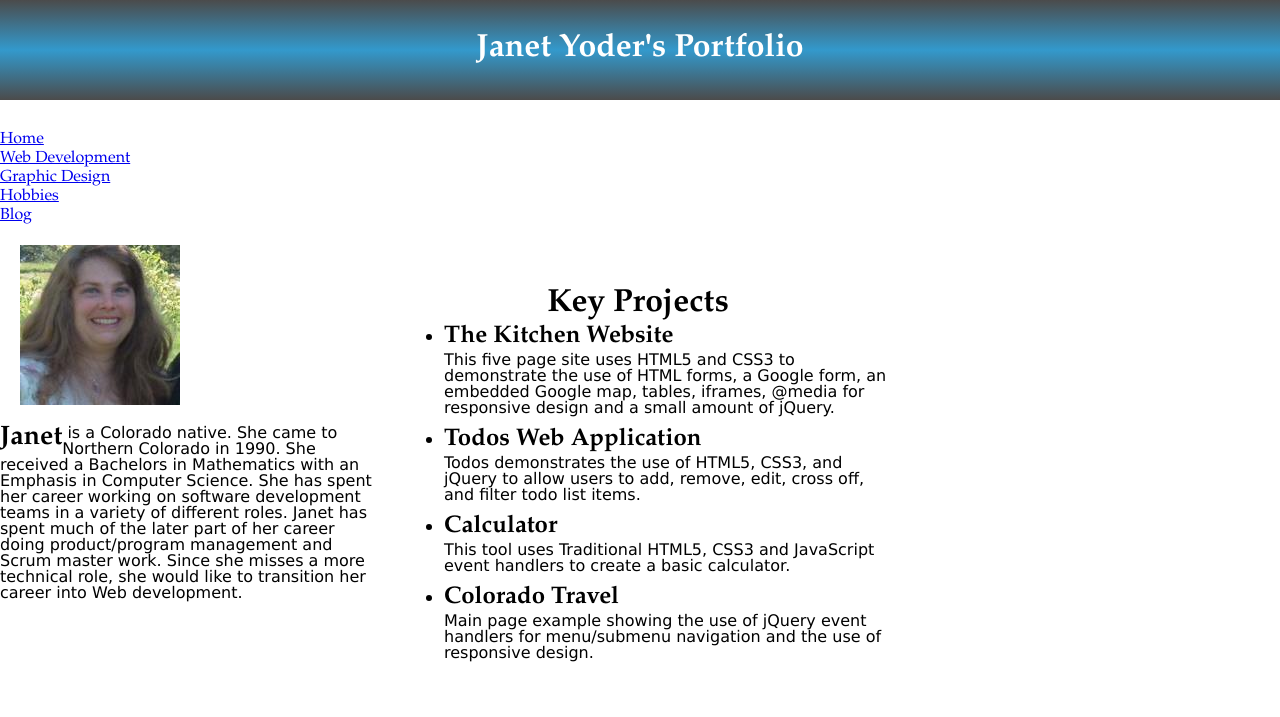
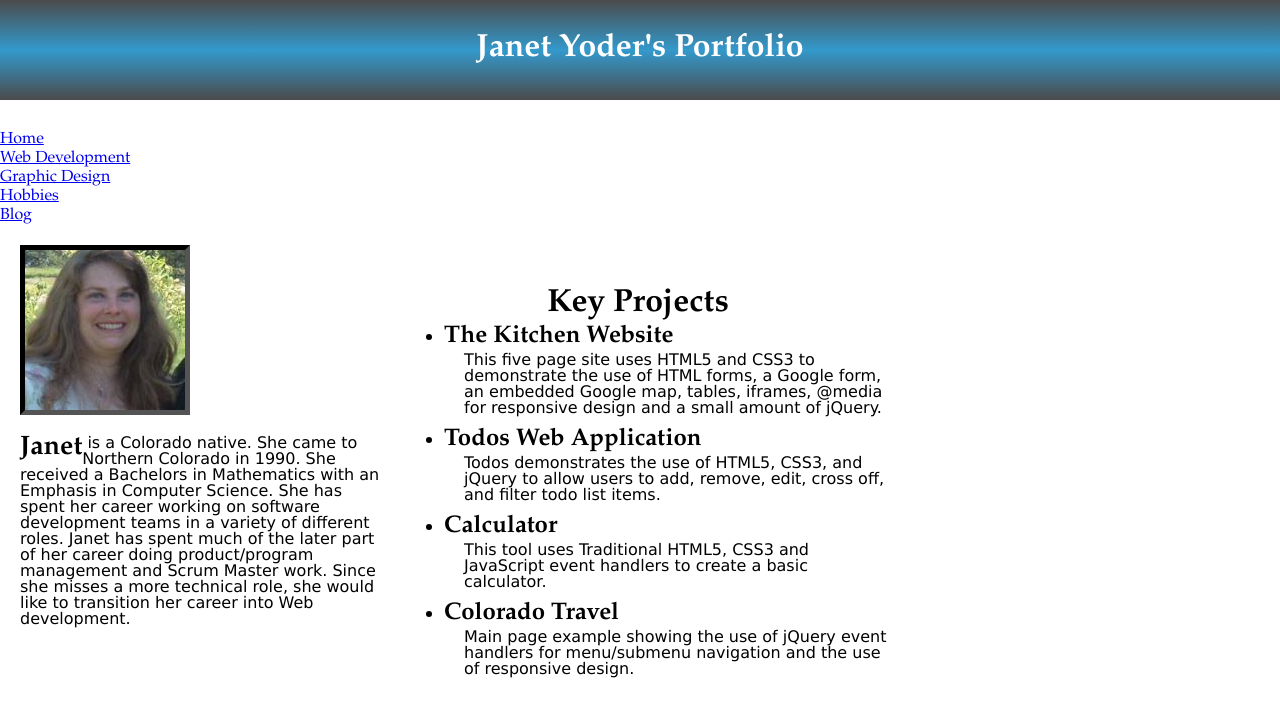
Before and after one commit to jcyoder/jcyoder.github.io, a Jekyll site: the page built from index.html, in a window 1280 px wide. Shown: the top 717 px of the page. Built offline with Jekyll 4.4.1, drawn with Linux system fonts in a browser that asks for light colours.

Commit message:
modified bio

```diff
--- a/index.css
+++ b/index.css
@@ -44,6 +44,7 @@ h1 {
 	display: block;
 	height: auto;
 	margin: 20px;
+    border: 5px inset black;
 }
 
 /* span tag with "Janet" in it*/
@@ -58,6 +59,7 @@ p {
 	font-family: Verdana, Geneva, sans-serif;
 	font-size: 12pt;
     line-height: 1;
+    margin-left: 20px;
 }
 
 .projects {
--- a/index.html
+++ b/index.html
@@ -24,8 +24,8 @@ title: home
 			<img class="janet" src="JanetYoder.jpg" alt="Photo of Janet"/>
 			<p><span class="bio">Janet</span>&nbsp;is a Colorado native.  She came to Northern Colorado in 1990.
 				She received a Bachelors in Mathematics with an Emphasis in Computer Science.
-                She has spent her career working on software development teams in a variety of different roles.
-                Janet has spent much of the later part of her career doing product/program management and Scrum master
+                She has spent her career working on software development teams in a variety of different
+                roles. Janet has spent much of the later part of her career doing product/program management and Scrum Master
                 work. Since she misses a more technical role, she would like to transition her career into Web development.
 			</p>
 		</div>
```
